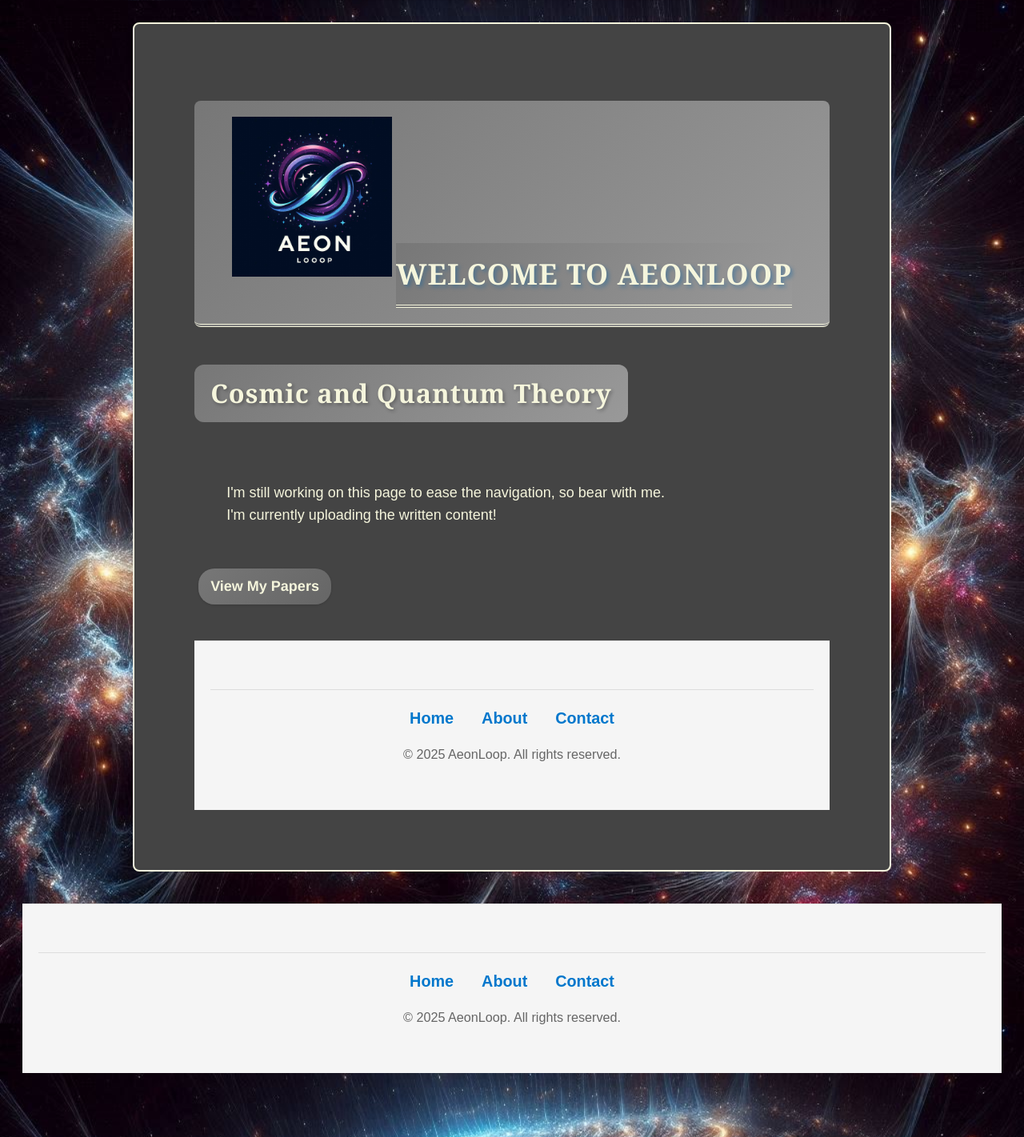
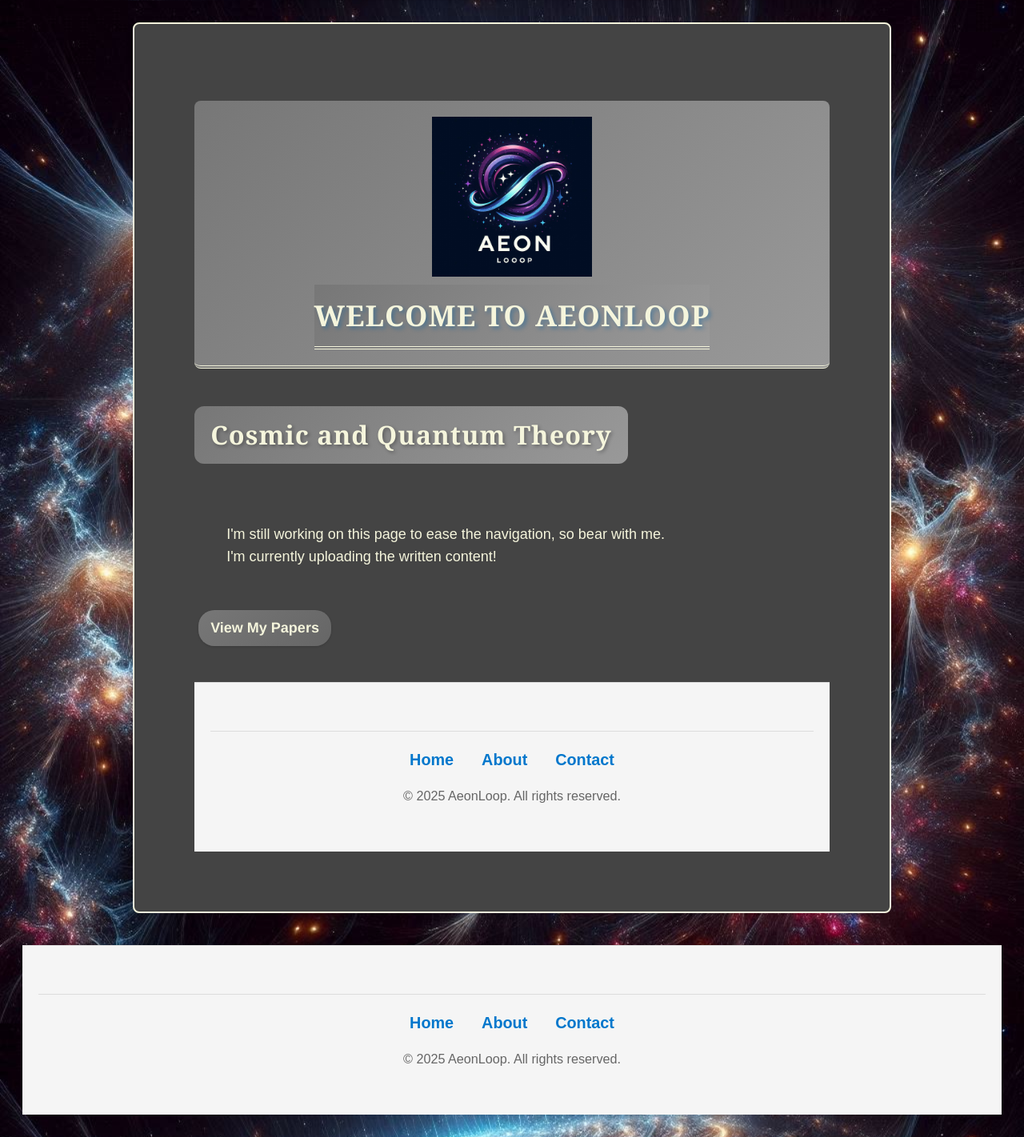
Before and after one commit to CosmicReplicator/AeonLoop, a Jekyll site: the page built from index.html, in a window 1280 px wide. Shown: the whole page at 80% size. Built offline with Jekyll 4.4.1, drawn with Linux system fonts in a browser that asks for light colours; comment, search, counter and statistics services are not loaded.

Commit message:
Update styles.css

```diff
--- a/css/styles.css
+++ b/css/styles.css
@@ -22,17 +22,19 @@
 }
 
 .main-header img {
-  max-width: 200px; /* Ensures the logo isn't too wide */
+  display: block;           /* Forces the logo to take its own line */
+  margin: 0 auto 10px;       /* Centers the image and adds spacing below */
+  max-width: 200px;         /* Ensures the logo isn't too wide */
   height: auto;
-  margin-bottom: 10px; /* Adds spacing between the logo and heading */
 }
 
 .main-header h1 {
-  font-size: 2em; /* Adjust font size as needed */
-  color: #f5f5dc; /* Cream color */
-  margin: 0; /* Reset any default margin */
-  padding: 10px 0; /* Adds vertical spacing */
+  font-size: 2em;           /* Adjust font size as needed */
+  color: #f5f5dc;           /* Cream color */
+  margin: 0;                /* Reset any default margin */
+  padding: 10px 0;          /* Adds vertical spacing */
 }
+
 
 /* =====================================================================
    Body Styling
```
